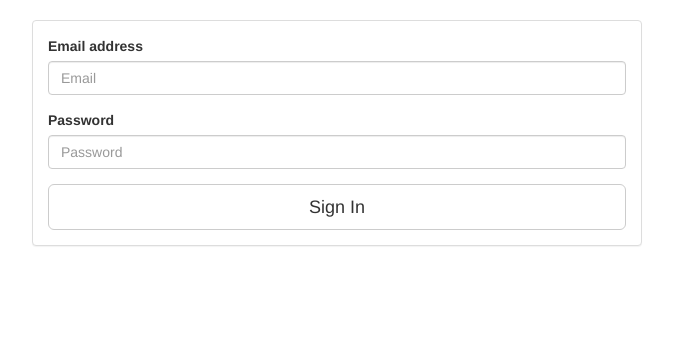
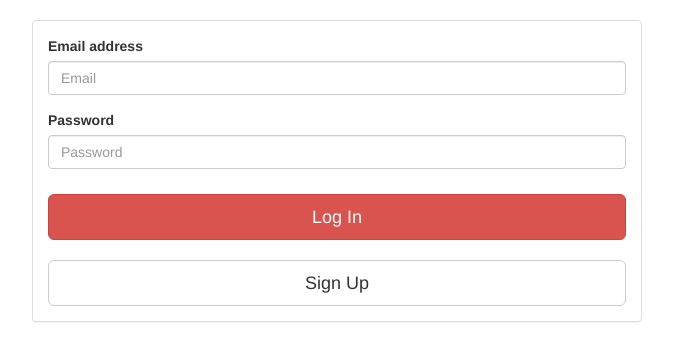
Before and after one commit to eliezerwohl/miriamsMemories, a PHP site: page /index.html in a window 1280 px wide. Shown: the part 52-413 px from the top of the page, without its empty margins (303-976 px from the left). Run offline with PHP 8.4, Linux system fonts and the light colour scheme; some libraries are stand-ins or nearby versions.

Commit message:
added modal.  added sign in button

```diff
--- a/index.html
+++ b/index.html
@@ -42,7 +42,9 @@
               <input type="password" class="form-control" id="exampleInputPassword1" placeholder="Password">
             </div>
           </form>
-           <button type="submit" id="loginButton" class="btn btn-lg btn-default col-xs-12">Sign In</button>
+            <button type="submit" id="loginButton" class="btn btn-lg btn-danger col-xs-12">Log In</button>
+
+            <button type="submit" id="signup" class="btn btn-lg btn-default col-xs-12">Sign Up</button>
         </div>
       </div>
     </div> <!-- div class login panel -->
@@ -50,6 +52,23 @@
     </div>
     <div class="content col-md-12">
     </div>
+    <div class="modal fade" tabindex="-1" role="dialog">
+      <div class="modal-dialog">
+        <div class="modal-content">
+          <div class="modal-header">
+            <button type="button" class="close" data-dismiss="modal" aria-label="Close"><span aria-hidden="true">&times;</span></button>
+            <h4 class="modal-title modalTitle">Modal title</h4>
+          </div>
+          <div class="modal-body modalBody">
+            <p>One fine body&hellip;</p>
+          </div>
+          <div class="modal-footer modalFooter">
+            <button type="button" class="btn btn-default" data-dismiss="modal">Close</button>
+            <button type="button" class="btn btn-primary">Save changes</button>
+          </div>
+        </div><!-- /.modal-content -->
+      </div><!-- /.modal-dialog -->
+    </div><!-- /.modal -->
   </div> <!-- row  -->
 </div> <!-- container fluid -->
 
@@ -57,5 +76,6 @@
 <script src="https://maxcdn.bootstrapcdn.com/bootstrap/3.3.6/js/bootstrap.min.js" integrity="sha384-0mSbJDEHialfmuBBQP6A4Qrprq5OVfW37PRR3j5ELqxss1yVqOtnepnHVP9aJ7xS" crossorigin="anonymous"></script>
 <script type="text/javascript" src="javascript/homepage.js"></script>
 <script type="text/javascript" src="javascript/questions.js"></script>
+<script type="text/javascript" src="javascript/signup.js"></script>
 </body>
 </html>
--- a/javascript/homepage.js
+++ b/javascript/homepage.js
@@ -64,5 +64,5 @@ $("body").on("click", "#newPatient", function(e){
     </div>';
   $(".content").append(building);
   }
-  $(".content").append('<button type="submit" id="create" class="col-lg-3 col-md-12 btn btn-lg btn-primary"><span class="glyphicon glyphicon-ok"> </span>Create New Patient</button>')
+  $(".content").append('<button type="submit" id="create" class="col-lg-3 col-xs-12 btn btn-lg btn-primary"><span class="glyphicon glyphicon-ok"> </span>Create New Patient</button>')
 });
--- a/javascript/questions.js
+++ b/javascript/questions.js
@@ -24,7 +24,7 @@ $("body").on("click", "#create", function(e){
     </div>';
   $(".content").append(building);
   }
-  $(".content").append('<button type="submit" id="save" class="col-lg-3 col-md-12 btn btn-lg btn-primary"><span class="glyphicon glyphicon-floppy-save"> </span>Save</button>');
+  $(".content").append('<button type="submit" id="save" class="col-lg-3 col-xs-12 btn btn-lg btn-primary"><span class="glyphicon glyphicon-floppy-save"> </span>Save</button>');
 });
 
 $("body").on("click", "#save", function(e){
@@ -40,7 +40,7 @@ $("body").on("click", "#save", function(e){
   $(".btnDiv").prop('disabled', false);
   $(".content").append('<div class="jumbotron">\
   <div class="container">\
-   <h3>Save Sucessfull.  To create a new patient file, click the "New Patient" button above.  Otherwise, click the "Back" Button</h3>\
+   <h3>Save sucessfull.  To create a new patient file, click the "New Patient" button above.  Otherwise, click the "Back" button</h3>\
   </div>\
 </div>')
 });
--- /dev/null
+++ b/javascript/signup.js
@@ -0,0 +1,4 @@
+$("#signup").on("click", function(){
+  // $(".modal").modal()
+  prompt("herro")
+});
--- a/styles/styles.css
+++ b/styles/styles.css
@@ -3,7 +3,12 @@
  margin-bottom:10px;
  padding-top:30px ;
  padding-bottom: 30px;
- font-size: 2em;
+ font-size: 1.75em;
+}
+
+#loginButton{
+  margin-bottom: 20px;
+  margin-top: 10px;
 }
 
 .glyphicon-arrow-left{
```
